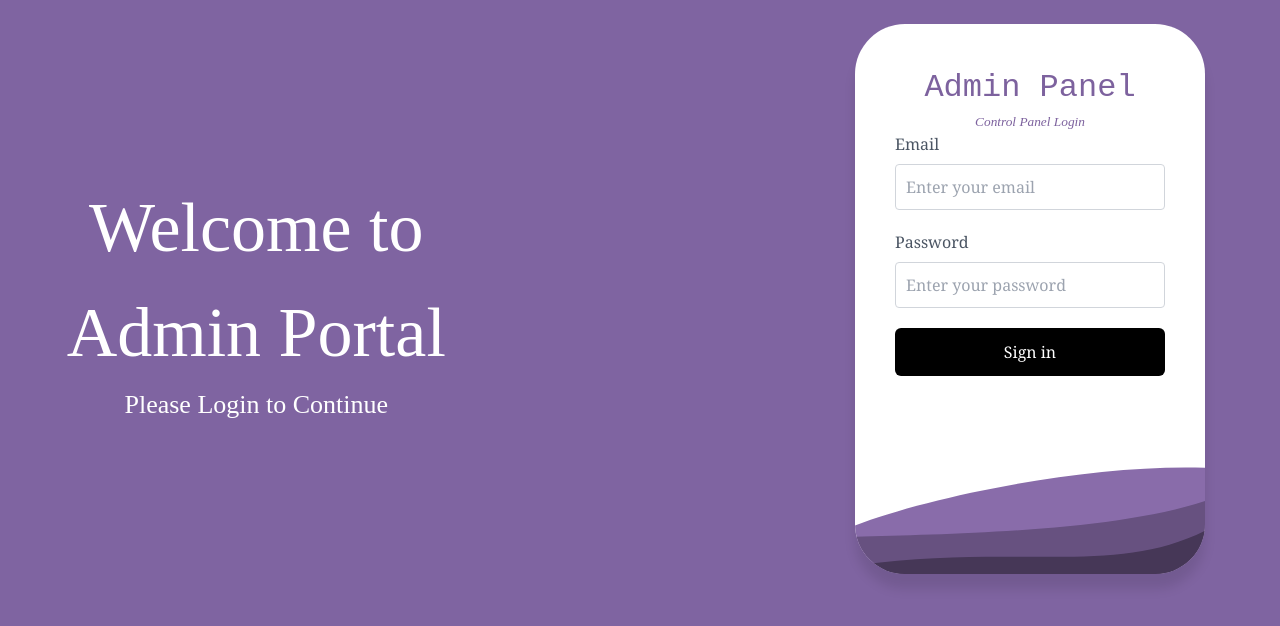
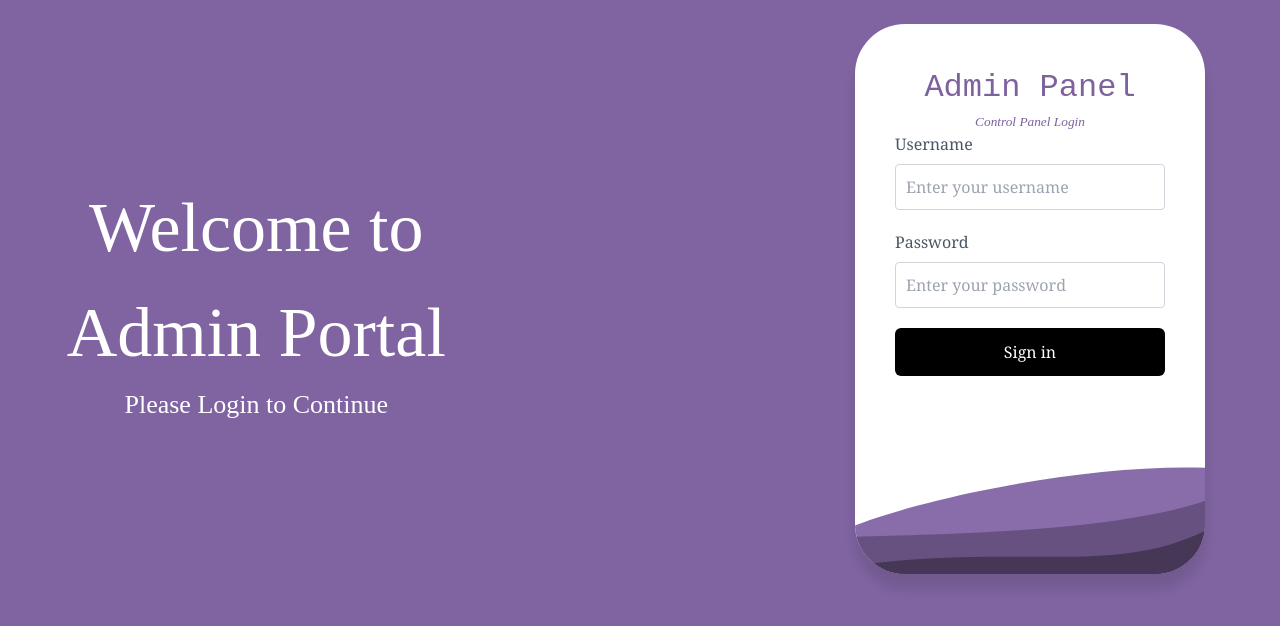
Before and after one commit to Rashu2058/CAP_frontend, a Next.js app: page / in a window 1280 px wide. Shown: the part 1100-1726 px from the top of the page. Built offline with nearby package versions, Linux system fonts and the light colour scheme.

Commit message:
loginconnectchange

```diff
--- a/src/app/page.tsx
+++ b/src/app/page.tsx
@@ -1,8 +1,39 @@
+"use client";
+
+import { useState} from 'react';
 import Image from 'next/image';
 import './globals.css';
+import axios from 'axios'
 
 // navbar
 export default function Login() {
+  const [username, setUsername] = useState<string>(''); // Specify type for username
+  const [password, setPassword] = useState<string>(''); // Specify type for password
+  const [message, setMessage] = useState<string>(''); // Specify type for message
+
+  const handleLogin = async (e: React.FormEvent<HTMLFormElement>) => {
+    e.preventDefault(); // Prevent page refresh
+
+    try {
+      const response = await axios.post('http://localhost:8080/api/v1/auth/signin', {
+        username,
+        password,
+      });
+
+      // Check if the response contains a token
+      if (response.status === 200 && response.data.token) {
+        localStorage.setItem('token', response.data.token); // Store the JWT in localStorage
+        setMessage('Signin successful!'); // Display success message
+        // Redirect to dashboard or perform any other action
+      } else {
+        setMessage('Signin failed. Please try again.'); // Handle other responses
+      }
+    } catch (error) {
+      console.error('Error signing in:', error);
+      setMessage('Signin failed. Please check your credentials.'); // Display error message
+    }
+  };
+
   return (
     <div className="login-container">
       <nav className="navbar">
@@ -44,16 +75,20 @@ export default function Login() {
           <div className="login-panel">
             <h1>Admin Panel</h1>
             <h2><i>Control Panel Login</i></h2>
-            <form className="login-form">
+
+            <form className="login-form" onSubmit={handleLogin}>
               <div className="input-field">
-                <label>Email</label>
-                <input type="email" placeholder="Enter your email" />
+                <label>Username</label>
+                <input type="text" placeholder="Enter your username"value={username}onChange={(e)=>setUsername(e.target.value)} />
+
               </div>
               <div className="input-field">
                 <label>Password</label>
-                <input type="password" placeholder="Enter your password" />
+                <input type="password" placeholder="Enter your password"value={password}onChange={(e)=>setPassword(e.target.value)} />
               </div>
               <button type="submit" className="sign-in-btn">Sign in</button>
+
+              {message && <p>{message}</p>}
 
             <div className="wave-container">
               <svg viewBox="0 0 500 150" className="wave-svg">
```
Also changed, not shown: package.json (+6 -5 lines), 1 other file (tests, documents, lock files or other folders).
